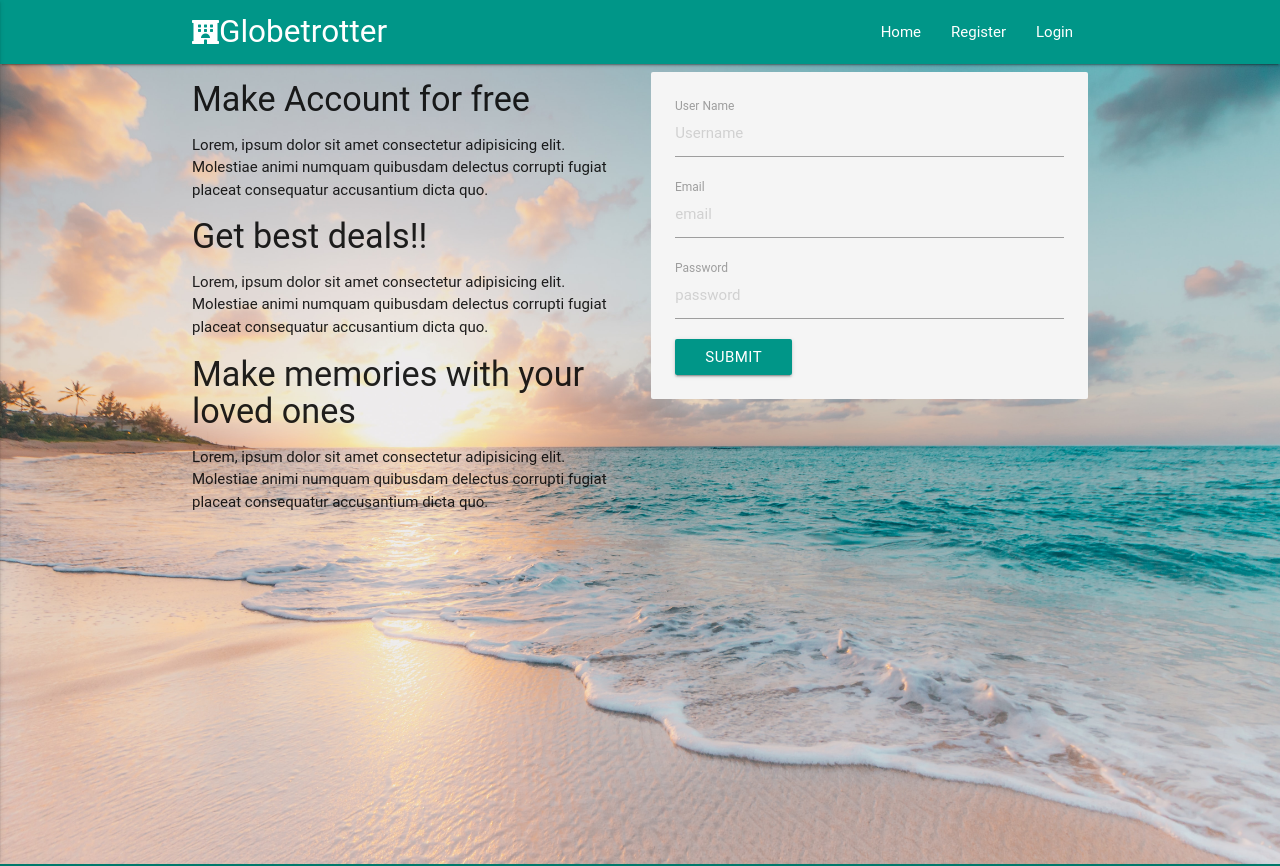
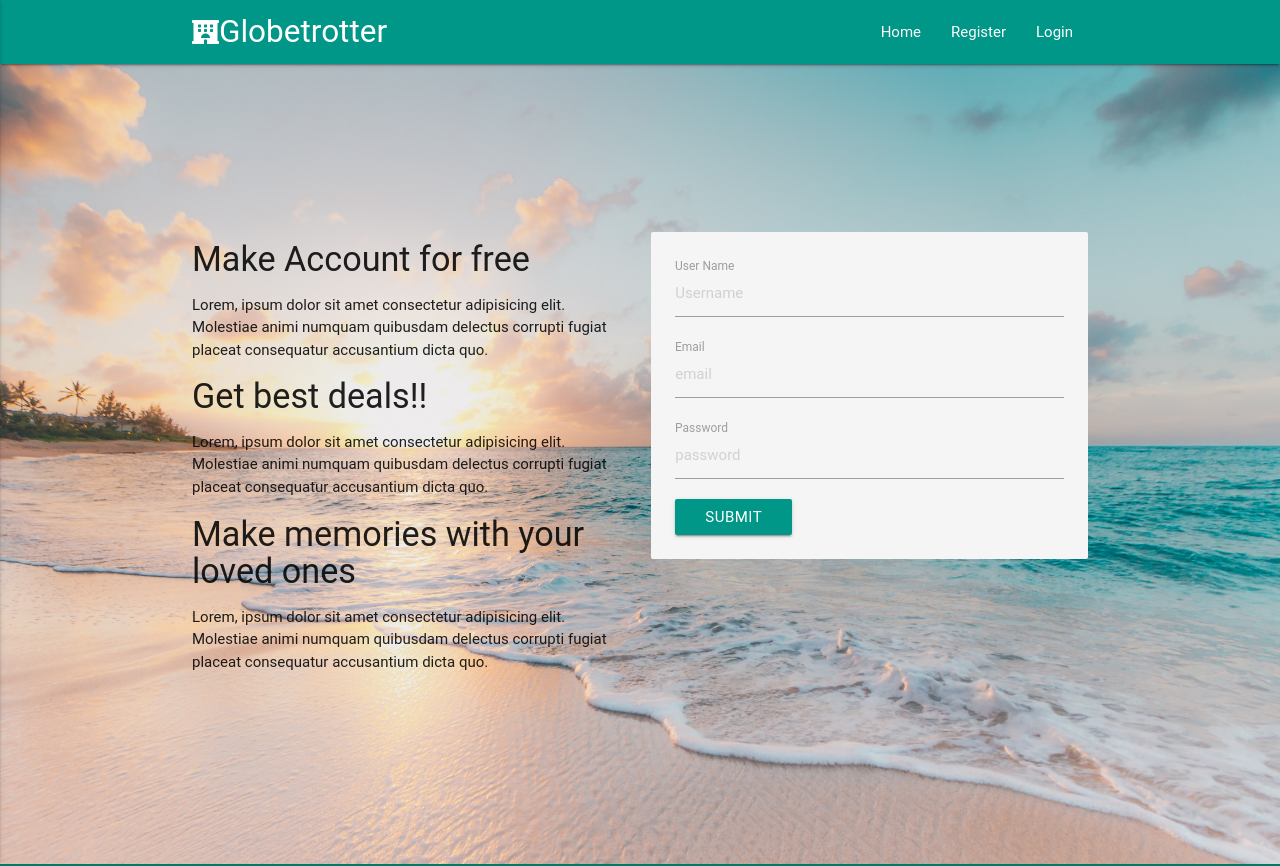
Before and after one commit to abhinav0031/Hotel-Booking, a React (Create React App) app in the folder client/: page /register in a window 1280 px wide. Shown: the top 866 px of the page. Built offline with nearby package versions, Linux system fonts and the light colour scheme; the HTML template or start-up script is replaced by a standard one; a web font is replaced by a local one.

Commit message:
minor fix

```diff
--- a/client/src/App.css
+++ b/client/src/App.css
@@ -7,7 +7,9 @@
   height: 100vh;
   background-size: cover;
 }
-
+.regiss {
+  padding-top: 160px;
+}
 .loginbody {
   background-image: url('../src/components/auth/images/img1.jpg');
   background-size: cover;
--- a/client/src/components/auth/Register.js
+++ b/client/src/components/auth/Register.js
@@ -32,7 +32,7 @@ export default class Register extends Component {
     return (
       <Fragment>
         <section class='section-signup iris transparent z-depth-5'>
-          <div class='container '>
+          <div class='container regiss'>
             <div class='row'>
               <div class='col s12 m6'>
                 <h4>Make Account for free</h4>
```
